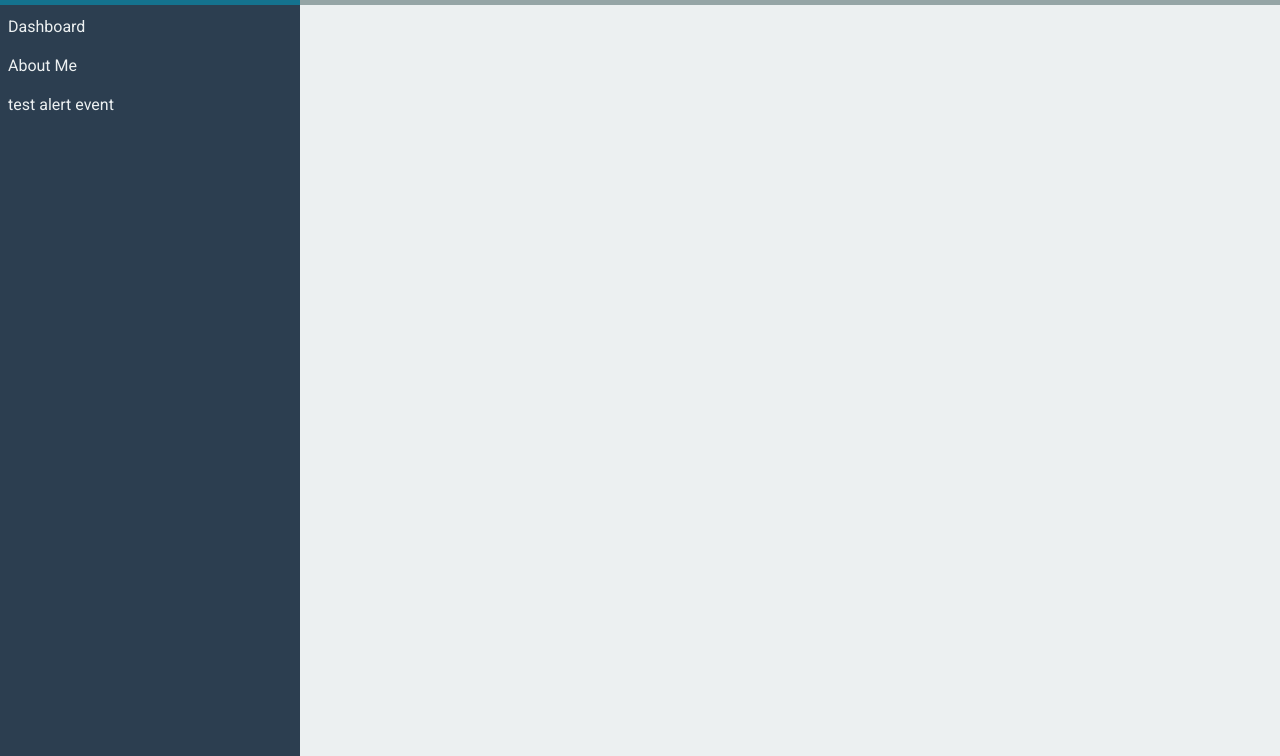
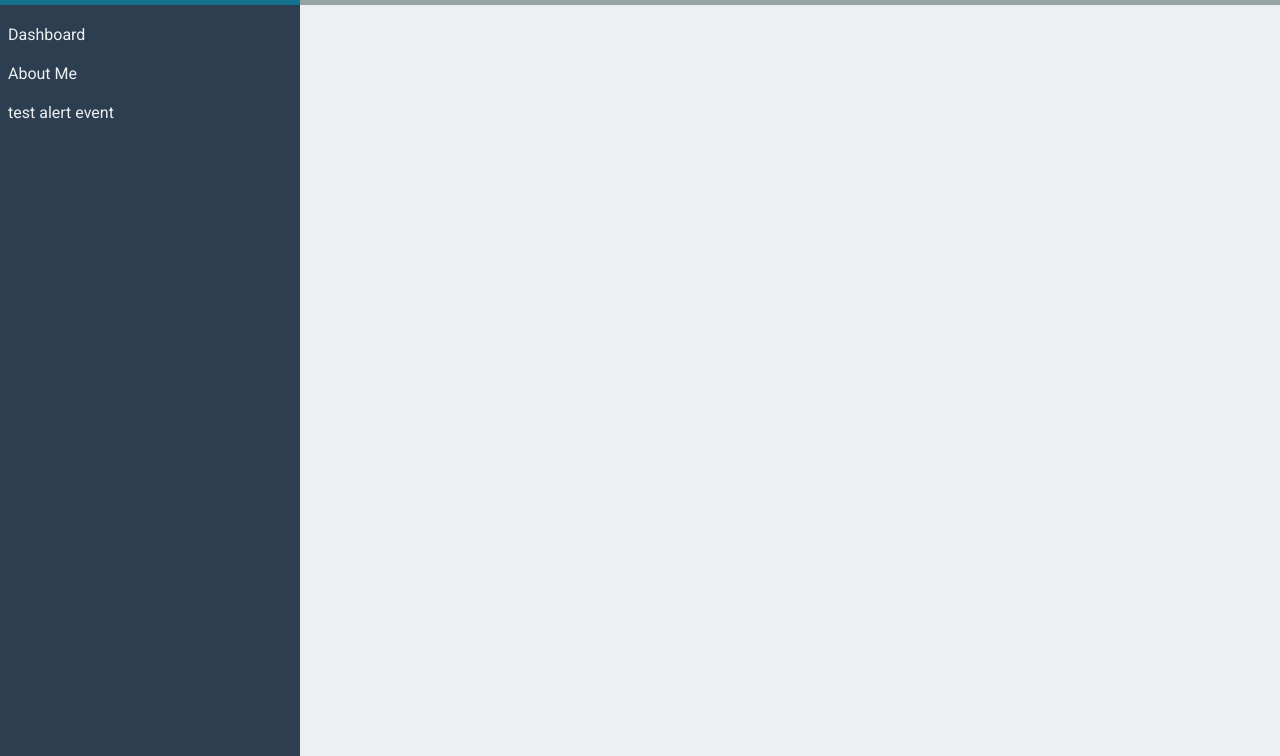
Before and after one commit to alex-winter/alex-winter-app, a website with bundled scripts: page public/index.html in a window 1280 px wide. Shown: the part 44-800 px from the top of the page. Built offline with nearby package versions, Linux system fonts and the light colour scheme.

Commit message:
clean up nav css

```diff
--- a/public/components/navigation-menu-component.js
+++ b/public/components/navigation-menu-component.js
@@ -40,7 +40,7 @@
 
     template() {
         return /*html*/`
-            <div class="my-1">
+            <div>
                 <a href="/dashboard">Dashboard</a>
                 <a href="/about">About Me</a>
                 <a href="" class="alert-test">test alert event</a>
--- a/public/core.css
+++ b/public/core.css
@@ -89,6 +89,10 @@
     padding: 8px;
 }
 
+.mt-3 {
+    margin-top: 12px;
+}
+
 .mx-1 {
     margin-left: 4px;
     margin-right: 4px;
--- a/public/index.html
+++ b/public/index.html
@@ -26,7 +26,9 @@
 
       <div id="page" class="flex flex-1">
         <div id="sideBar">
-          <navigation-menu-component></navigation-menu-component>
+          <div class="mt-3">
+            <navigation-menu-component></navigation-menu-component>
+          </div>
         </div>
         <div id="content" class="flex-1 p-2">
 
```
